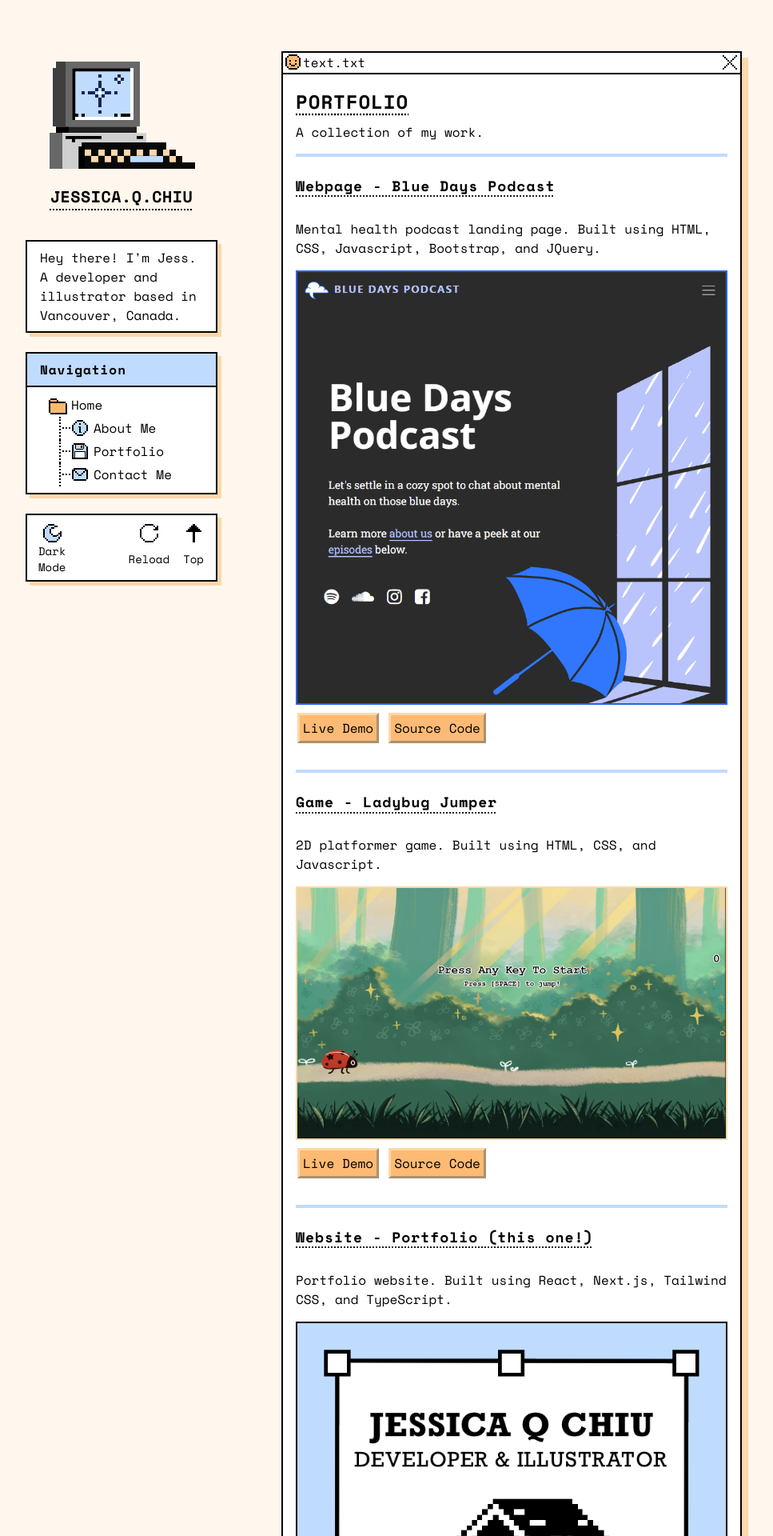
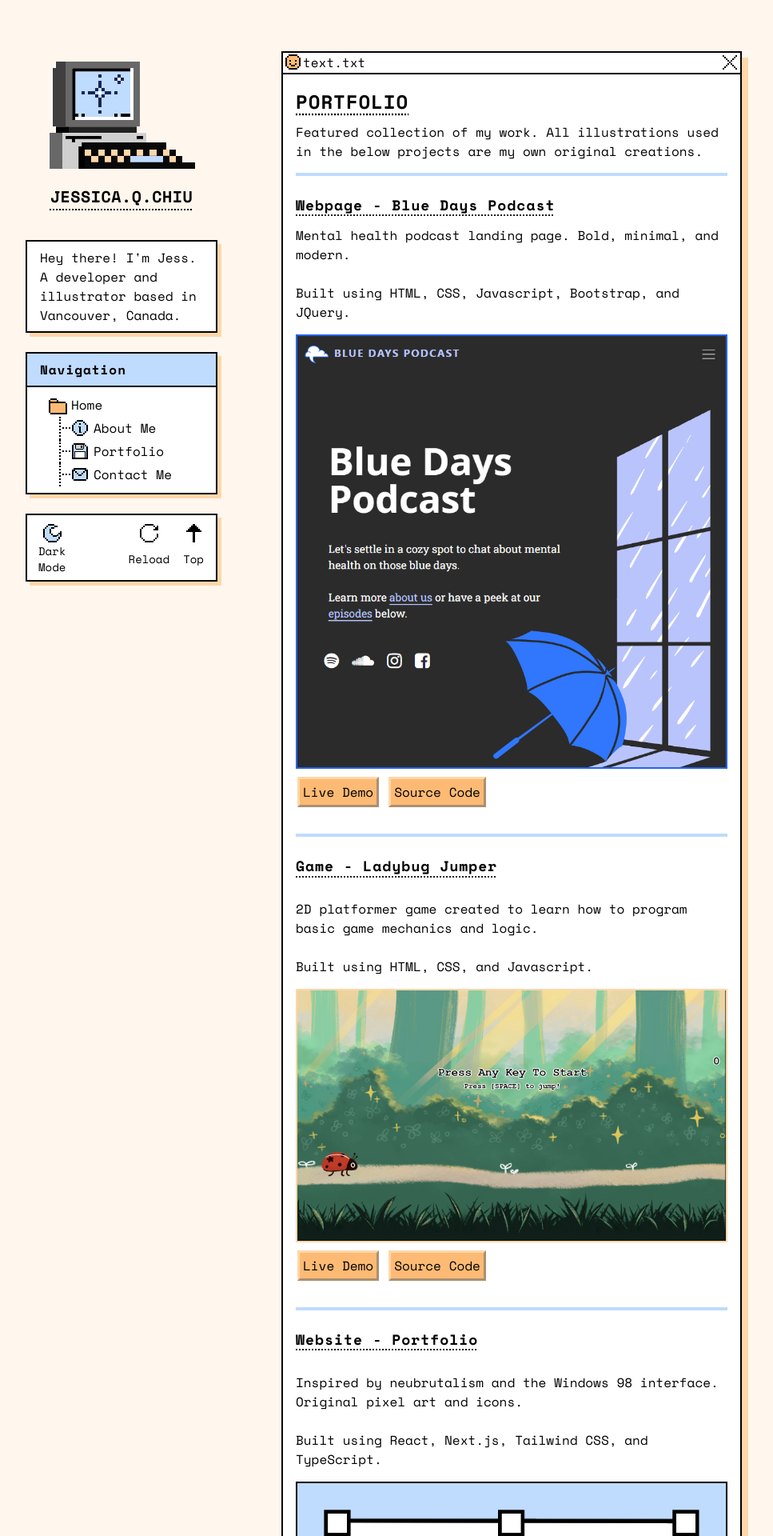
Before and after one commit to JessicaQChiu/jessica-q-chiu-portfolio, a Next.js app: page /portfolio in a window 1280 px wide. Shown: the top 1920 px of the page at 80% size, without its empty margins (160-1127 px from the left). Built offline with nearby package versions, Linux system fonts and the light colour scheme.

Commit message:
Updated portfolio page text

```diff
--- a/src/app/portfolio/page.tsx
+++ b/src/app/portfolio/page.tsx
@@ -7,13 +7,14 @@ const Portfolio = () => {
   return (
     <div className="p-2">
       <h1>PORTFOLIO</h1>
-      <p>A collection of my work.</p>
+      <p>Featured collection of my work. All illustrations used in the below projects are my own original creations.</p>
       <hr />
       <div className="flex flex-col">
         <h2>Webpage - Blue Days Podcast</h2>
-        <p className="py-4">
-          Mental health podcast landing page. Built using HTML, CSS, Javascript,
-          Bootstrap, and JQuery.
+        <p className="pb-4">
+          Mental health podcast landing page. Bold, minimal, and modern.
+          <br /><br />
+          Built using HTML, CSS, Javascript, Bootstrap, and JQuery.
         </p>
         <Image
           src="/images/blue-days-preview.png"
@@ -41,7 +42,9 @@ const Portfolio = () => {
       <div className="flex flex-col">
         <h2>Game - Ladybug Jumper</h2>
         <p className="py-4">
-          2D platformer game. Built using HTML, CSS, and Javascript.
+          2D platformer game created to learn how to program basic game mechanics and logic.
+          <br /><br />
+          Built using HTML, CSS, and Javascript.
         </p>
         <Image
           src="/images/ladybug-jump-preview.png"
@@ -67,10 +70,11 @@ const Portfolio = () => {
       </div>
       <hr />
       <div className="flex flex-col">
-        <h2>Website - Portfolio (this one!)</h2>
+        <h2>Website - Portfolio</h2>
         <p className="py-4">
-          Portfolio website. Built using React, Next.js, Tailwind CSS, and
-          TypeScript.
+          Inspired by neubrutalism and the Windows 98 interface. Original pixel art and icons.
+          <br /><br />
+          Built using React, Next.js, Tailwind CSS, and TypeScript.
         </p>
         <Image
           src="/images/landing-img.png"
```
